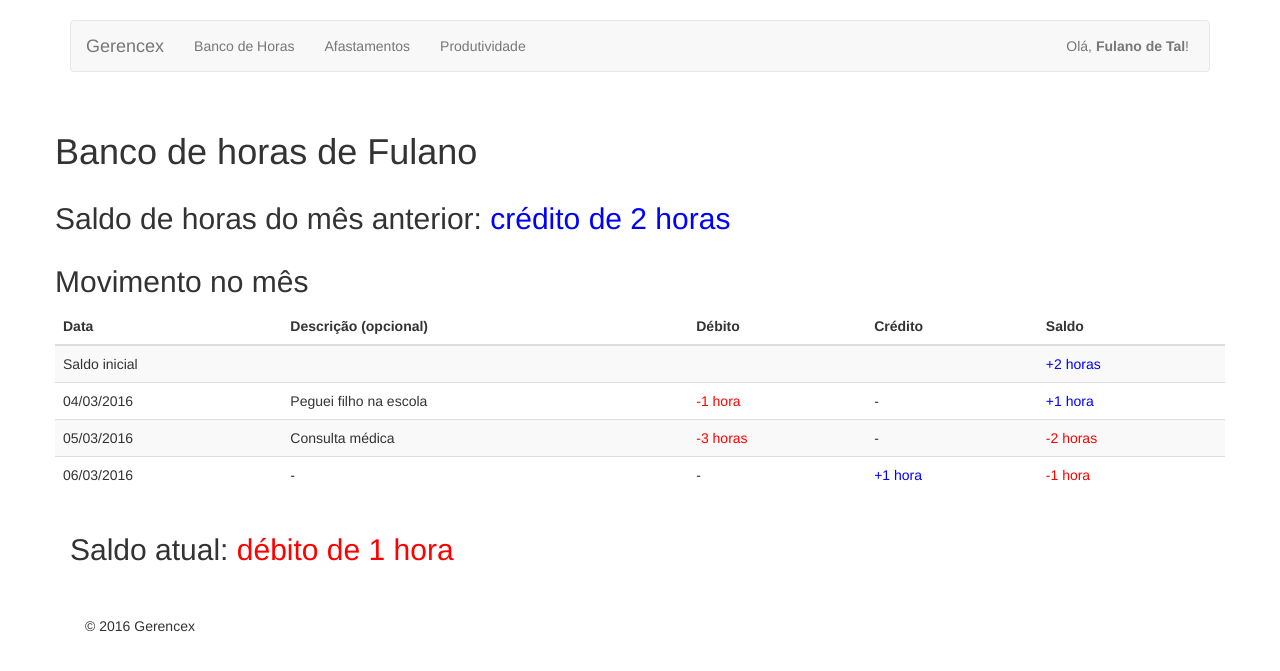
After one commit to flavoso/gerencex, a Django app: page /bancodehoras/fulano/ in a window 1280 px wide. The commit adds this page. Shown: the top 671 px of the page. Run offline with Django 3.2, Linux system fonts and the light colour scheme; some libraries are stand-ins or nearby versions.

Commit message:
Templates iniciais

```diff
--- a/gerencex/core/static/css/main.css
+++ b/gerencex/core/static/css/main.css
@@ -15,6 +15,25 @@ figure {
   margin: 0 0 30px;
 }
 
+footer {
+    margin-top: 50px;
+}
+
+.credit {
+    color: blue;
+}
+
+.debit {
+    color: red;
+}
+
+.navbar-right {
+    padding-right: 20px;
+}
+
+.login {
+    margin-top: 200px;
+}
 /*#banco {*/
     /*background-image: url("../img/banco-de-horas.jpg");*/
     /*background-size: cover;*/
--- a/gerencex/core/templates/base.html
+++ b/gerencex/core/templates/base.html
@@ -4,7 +4,9 @@
 <html lang="pt-br">
 <head>
     <meta charset="UTF-8">
-    <title>Gerencex</title>
+    <title>{% block title %}Gerencex{% endblock title %}</title>
+
+    <!-- Latest compiled and minified CSS -->
     <link rel="stylesheet" href="https://maxcdn.bootstrapcdn.com/bootstrap/3.3.6/css/bootstrap.min.css"
           integrity="sha384-1q8mTJOASx8j1Au+a5WDVnPi2lkFfwwEAa8hDDdjZlpLegxhjVME1fgjWPGmkzs7"
           crossorigin="anonymous">
@@ -19,10 +21,11 @@
                 <a class="navbar-brand" href="/">Gerencex</a>
             </div>
             <ul class="nav navbar-nav">
-                <li><a href="#">Banco de Horas</a></li>
+                <li><a href="/bancodehoras/">Banco de Horas</a></li>
                 <li><a href="#">Afastamentos</a></li>
                 <li><a href="#">Produtividade</a></li>
             </ul>
+            <p class="navbar-text navbar-right">Olá, <strong>Fulano de Tal</strong>!</p>
         </div>
     </nav>
     </header>
@@ -33,5 +36,15 @@
         <p class="col-sm-4">&copy; 2016 Gerencex</p>
       </div>
     </footer>
+
+    <!-- jQuery (necessary for Bootstrap's JavaScript plugins) -->
+    <script src="https://ajax.googleapis.com/ajax/libs/jquery/1.11.3/jquery.min.js"></script>
+
+    <!-- Latest compiled and minified JavaScript -->
+    <script src="https://maxcdn.bootstrapcdn.com/bootstrap/3.3.6/js/bootstrap.min.js"
+            integrity="sha512-K1qjQ+NcF2TYO/eI3M6v8EiNYZfA95pQumfvcVrTHtwQVDG+aHRqLi/ETn2uB+1JqwYqVG3LIvdm9lj6imS/pQ=="
+            crossorigin="anonymous"></script>
+
 </body>
+
 </html>
--- /dev/null
+++ b/gerencex/core/templates/bhauditor.html
@@ -0,0 +1,61 @@
+{% extends 'base.html' %}
+{% load static %}
+
+{% block content %}
+
+<section class="container">
+<div class="row">
+    <h1>Banco de horas de Fulano</h1>
+</div>
+<div class="row">
+    <h2>Saldo de horas do mês anterior: <span class="credit">crédito de 2 horas</span></h2>
+</div>
+<div class="row">
+    <h2>Movimento no mês</h2>
+</div>
+<div class="row">
+    <table class="table table-striped">
+        <thead>
+            <tr>
+                <th>Data</th>
+                <th>Descrição (opcional)</th>
+                <th>Débito</th>
+                <th>Crédito</th>
+                <th>Saldo</th>
+            </tr>
+        </thead>
+        <tbody>
+            <tr>
+                <td colspan="4">Saldo inicial</td>
+                <td class="credit">+2 horas</td>
+            </tr>
+            <tr>
+                <td>04/03/2016</td>
+                <td>Peguei filho na escola</td>
+                <td class="debit">-1 hora</td>
+                <td>-</td>
+                <td class="credit">+1 hora</td>
+            </tr>
+            <tr>
+                <td>05/03/2016</td>
+                <td>Consulta médica</td>
+                <td class="debit">-3 horas</td>
+                <td>-</td>
+                <td class="debit">-2 horas</td>
+            </tr>
+            <tr>
+                <td>06/03/2016</td>
+                <td>-</td>
+                <td>-</td>
+                <td class="credit">+1 hora</td>
+                <td class="debit">-1 hora</td>
+            </tr>
+        </tbody>
+    </table>
+</div>
+</div class="row">
+    <h2>Saldo atual: <span class="debit">débito de 1 hora</span></h2>
+</div>
+
+
+{% endblock %}
--- a/gerencex/core/views.py
+++ b/gerencex/core/views.py
@@ -3,3 +3,9 @@ from django.shortcuts import render
 
 def home(request):
     return render(request, 'index.html')
+
+def bhauditor(request):
+    return render(request, 'bhauditor.html')
+
+def bhoras(request):
+    return render(request, 'bhoras.html')
--- a/gerencex/settings.py
+++ b/gerencex/settings.py
@@ -106,7 +106,7 @@ AUTH_PASSWORD_VALIDATORS = [
 # Internationalization
 # https://docs.djangoproject.com/en/1.9/topics/i18n/
 
-LANGUAGE_CODE = 'en-us'
+LANGUAGE_CODE = 'pt-br'
 
 TIME_ZONE = 'UTC'
 
--- a/gerencex/urls.py
+++ b/gerencex/urls.py
@@ -15,8 +15,11 @@ Including another URLconf
 """
 from django.conf.urls import url
 from django.contrib import admin
+from gerencex.core.views import home, bhauditor, bhoras
 
 urlpatterns = [
-    url(r'^$', 'gerencex.core.views.home'),
+    url(r'^$', home),
+    url(r'^bancodehoras/$', bhoras),
+    url(r'^bancodehoras/fulano/', bhauditor),
     url(r'^admin/', admin.site.urls),
 ]
```
Also changed, not shown: gerencex/core/templates/400.html (added, +13 -0 lines), gerencex/core/templates/403.html (added, +11 -0 lines), gerencex/core/templates/404.html (added, +15 -0 lines), gerencex/core/templates/500.html (added, +17 -0 lines), gerencex/core/templates/bhoras.html (added, +31 -0 lines), gerencex/core/templates/login-bs.html (added, +27 -0 lines).
